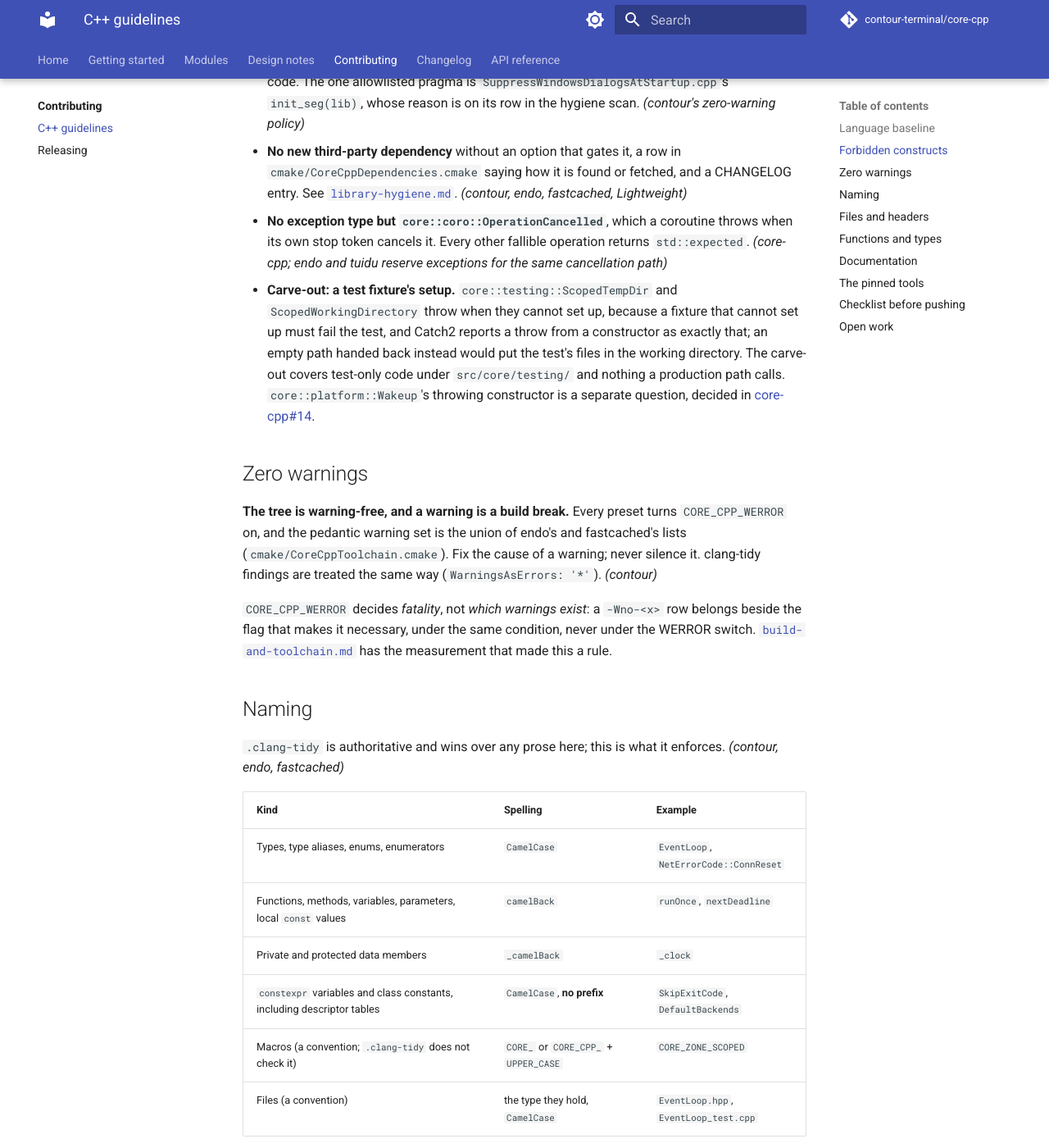
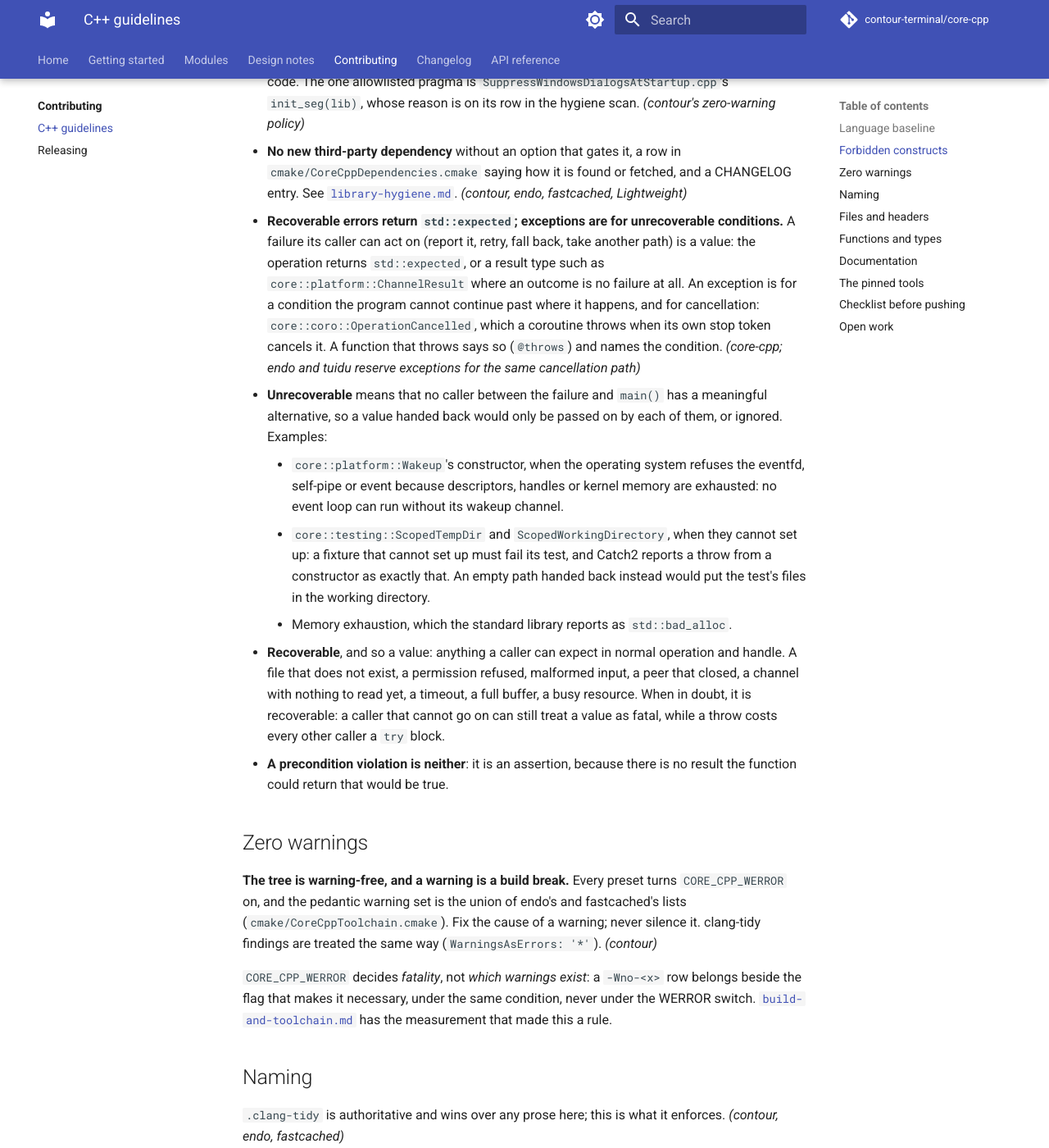
Before and after one commit to contour-terminal/core-cpp, an MkDocs documentation site: the page built from docs/contributing/cpp-guidelines.md, in a window 1280 px wide and 1400 px high, scrolled down 1815 px. Shown: the whole window at 82% size. Built offline with MkDocs 1.6.1 and Material for MkDocs 9.7.7, drawn with Linux system fonts in a browser that asks for light colours; comment, search, counter and statistics services are not loaded.

Commit message:
docs: exceptions are for unrecoverable conditions, and Wakeup's is one
The exceptions rule allowed core::coro::OperationCancelled alone. It
now says what the codebase does: recoverable errors return
std::expected, and an exception is for a condition the program cannot
continue past, or for cancellation. The rule says what counts as
unrecoverable, with examples (Wakeup's channel refused, a test fixture
that cannot set up, memory exhaustion), what does not, and that a
precondition violation is an assertion. design-principles.md and
AGENT.md say the same.

Wakeup's constructor keeps throwing: a wakeup channel the operating
system refuses means descriptors, handles or kernel memory are
exhausted, and no event loop can run without it. Wakeup.hpp and the
platform page say so, and nothing describes core-cpp#14, which is
closed, as open work any more.

Signed-off-by: Christian Parpart <christian@parpart.family>

```diff
--- a/.agent/rules/cpp-guidelines.md
+++ b/.agent/rules/cpp-guidelines.md
@@ -70,16 +70,32 @@ exemption short of an allowlist row that states its reason.
   `cmake/CoreCppDependencies.cmake` saying how it is found or fetched, and a CHANGELOG entry.
   See [`library-hygiene.md`](https://github.com/contour-terminal/core-cpp/blob/master/.agent/rules/library-hygiene.md).
   *(contour, endo, fastcached, Lightweight)*
-- **No exception type but `core::coro::OperationCancelled`**, which a coroutine throws when
-  its own stop token cancels it. Every other fallible operation returns `std::expected`.
+- **Recoverable errors return `std::expected`; exceptions are for unrecoverable conditions.**
+  A failure its caller can act on (report it, retry, fall back, take another path) is a value:
+  the operation returns `std::expected`, or a result type such as
+  `core::platform::ChannelResult` where an outcome is no failure at all. An exception is for a
+  condition the program cannot continue past where it happens, and for cancellation:
+  `core::coro::OperationCancelled`, which a coroutine throws when its own stop token cancels it.
+  A function that throws says so (`@throws`) and names the condition.
   *(core-cpp; endo and tuidu reserve exceptions for the same cancellation path)*
-  - **Carve-out: a test fixture's setup.** `core::testing::ScopedTempDir` and
-    `ScopedWorkingDirectory` throw when they cannot set up, because a fixture that cannot set up
-    must fail the test, and Catch2 reports a throw from a constructor as exactly that; an empty
-    path handed back instead would put the test's files in the working directory. The carve-out
-    covers test-only code under `src/core/testing/` and nothing a production path calls.
-    `core::platform::Wakeup`'s throwing constructor is a separate question, decided in
-    [core-cpp#14](https://github.com/contour-terminal/core-cpp/issues/14).
+  - **Unrecoverable** means that no caller between the failure and `main()` has a meaningful
+    alternative, so a value handed back would only be passed on by each of them, or ignored.
+    Examples:
+    - `core::platform::Wakeup`'s constructor, when the operating system refuses the eventfd,
+      self-pipe or event because descriptors, handles or kernel memory are exhausted: no event
+      loop can run without its wakeup channel.
+    - `core::testing::ScopedTempDir` and `ScopedWorkingDirectory`, when they cannot set up: a
+      fixture that cannot set up must fail its test, and Catch2 reports a throw from a
+      constructor as exactly that. An empty path handed back instead would put the test's files
+      in the working directory.
+    - Memory exhaustion, which the standard library reports as `std::bad_alloc`.
+  - **Recoverable**, and so a value: anything a caller can expect in normal operation and handle.
+    A file that does not exist, a permission refused, malformed input, a peer that closed, a
+    channel with nothing to read yet, a timeout, a full buffer, a busy resource. When in doubt,
+    it is recoverable: a caller that cannot go on can still treat a value as fatal, while a
+    throw costs every other caller a `try` block.
+  - **A precondition violation is neither**: it is an assertion, because there is no result the
+    function could return that would be true.
 
 ## Zero warnings
 
```
Also changed, not shown: .agent/rules/design-principles.md (+7 -5 lines), .agent/rules/platform.md (+0 -2 lines), AGENT.md (+2 -1 lines), docs/modules/platform.md (+5 -3 lines), 1 other file.
